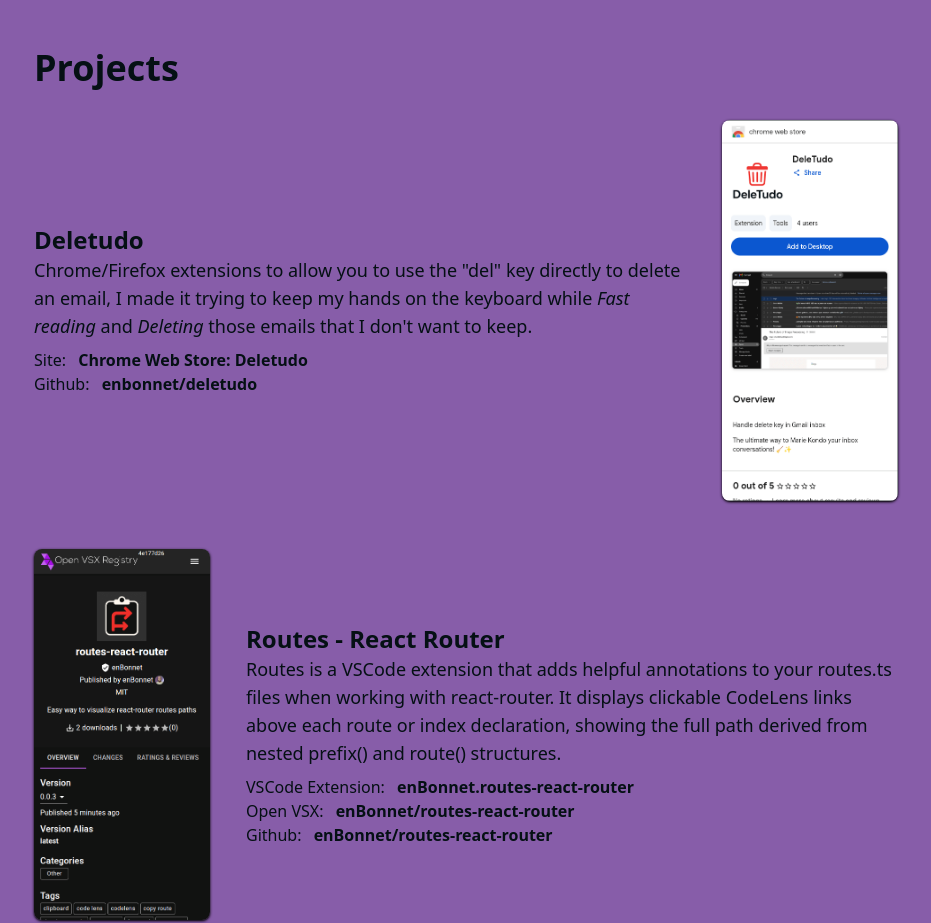
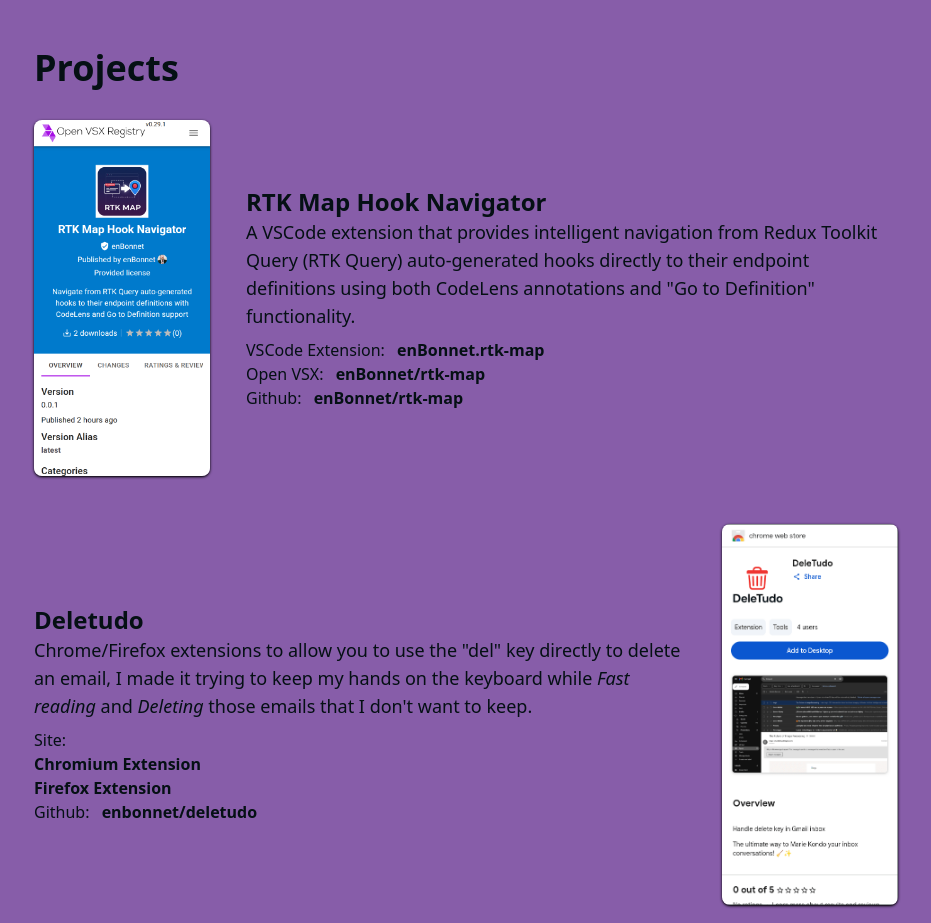
Before and after one commit to enBonnet/enbonnet.com, an Astro site: page / in a window 1280 px wide. Shown: the part 800-1723 px from the top of the page, without its empty margins (174-1105 px from the left). Built offline with nearby package versions, Linux system fonts and the light colour scheme; Astro itself is replaced by a stand-in of ours.

Commit message:
add: rtk map

```diff
--- a/src/components/projects-section.astro
+++ b/src/components/projects-section.astro
@@ -4,11 +4,77 @@
       <div class="mb-8">
         <h2 class="text-4xl font-extrabold">Projects</h2>
       </div>
+      <div class="flex md:flex-row flex-col-reverse gap-9 justify-around items-center mb-12">
+        <div class="min-w-44 max-w-44 shadow-black shadow-sm rounded-lg">
+          <a
+              href="https://github.com/enBonnet/rtk-map"
+              target="_blank"
+              rel="noopener noreferrer"
+              class="font-bold"
+            >
+            <img
+              class="rounded-lg"
+              src="/images/rtk-map.png"
+              alt="RTK Map Hook Navigator"
+            />
+          </a>
+        </div>
+        <div>
+          <div class="mb-2">
+            <a
+              href="https://github.com/enBonnet/rtk-map"
+              target="_blank"
+              rel="noopener noreferrer"
+              class="font-bold"
+            >
+              <h3 class="text-2xl font-bold">RTK Map Hook Navigator</h3>
+            </a>
+            <p class="text-lg">
+              A VSCode extension that provides intelligent navigation from Redux Toolkit Query (RTK Query) auto-generated hooks directly to their endpoint definitions using both CodeLens annotations and "Go to Definition" functionality.
+            </p>
+          </div>
+          <div>
+            <div>
+              <span class="mr-2">VSCode Extension:</span>
+              <a
+                href="https://marketplace.visualstudio.com/items?itemName=enbonnet.rtk-map"
+                target="_blank"
+                rel="noopener noreferrer"
+                class="font-bold"
+              >
+                enBonnet.rtk-map
+              </a>
+            </div>
+            <div>
+              <span class="mr-2">Open VSX:</span>
+              <a
+                href="https://open-vsx.org/extension/enBonnet/rtk-map"
+                target="_blank"
+                rel="noopener noreferrer"
+                class="font-bold"
+              >
+                enBonnet/rtk-map
+              </a>
+            </div>
+            <div>
+              <span class="mr-2">Github:</span>
+              <a
+                href="https://github.com/enBonnet/rtk-map"
+                target="_blank"
+                rel="noopener noreferrer"
+                class="font-bold"
+              >
+                enBonnet/rtk-map
+              </a>
+            </div>
+          </div>
+        </div>
+      </div>
       <div class="flex flex-col md:flex-row gap-9 justify-around items-center mb-12">
         <div>
           <div class="mb-2">
             <a
-              href="https://chromewebstore.google.com/detail/deletudo/aojjacdnefgogmkmigpdgbfimfjfpghn?hl=en"
+              href="https://github.com/enBonnet/deletudo"
               target="_blank"
               rel="noopener noreferrer"
               class="font-bold"
@@ -20,7 +86,7 @@
             </p>
           </div>
           <div>
-            <div>
+            <div class="flex flex-col">
               <span class="mr-2">Site:</span>
               <a
                 href="https://chromewebstore.google.com/detail/deletudo/aojjacdnefgogmkmigpdgbfimfjfpghn?hl=en"
@@ -28,7 +94,15 @@
                 rel="noopener noreferrer"
                 class="font-bold"
               >
-                Chrome Web Store: Deletudo
+                Chromium Extension
+              </a>
+              <a
+                href="https://addons.mozilla.org/en-US/firefox/addon/deletudo/"
+                target="_blank"
+                rel="noopener noreferrer"
+                class="font-bold"
+              >
+                Firefox Extension
               </a>
             </div>
             <div>
```
Also changed, not shown: public/images/rtk-map.png (added).
